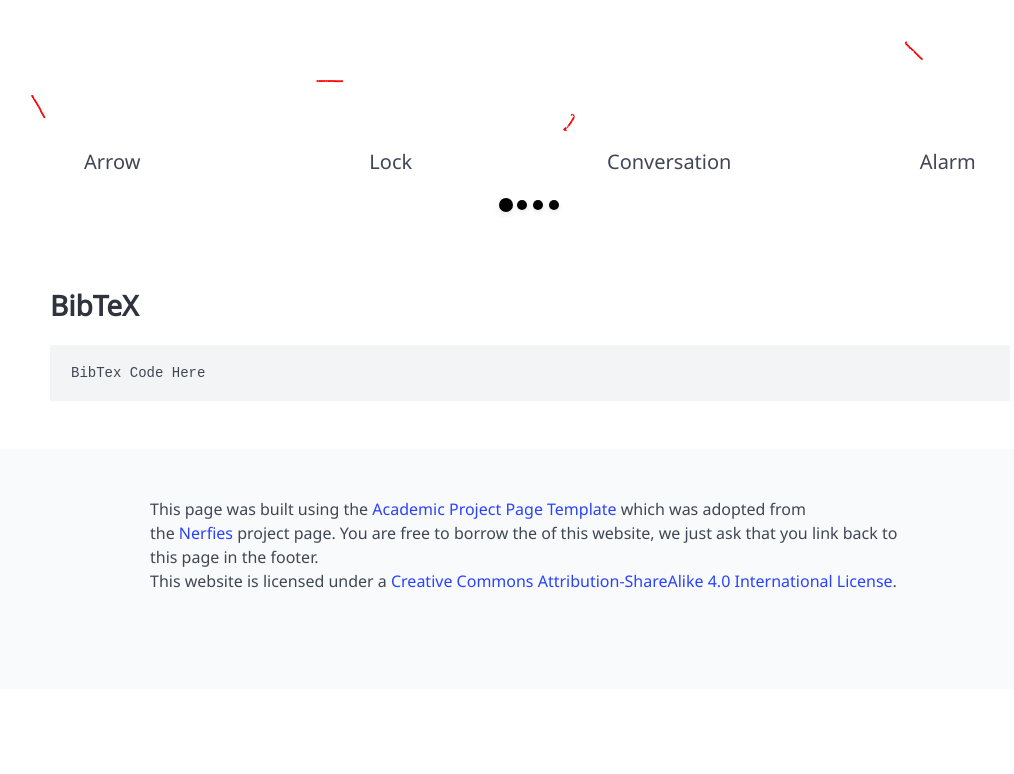
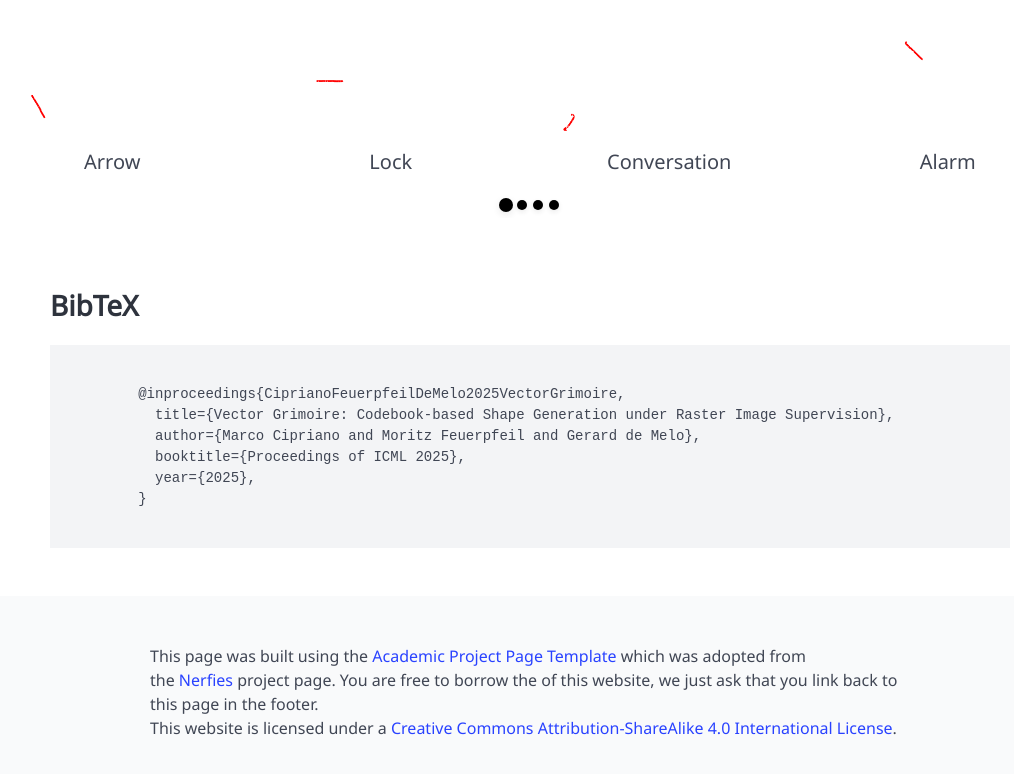
Before and after one commit to potpov/grimoire-web, a plain HTML site: page index.html in a window 1280 px wide. Shown: the part 5906-6680 px from the top of the page, without its empty margins (110-1124 px from the left). Before the commit the page ends 6595 px from the top, so only its background shows below. Drawn offline with nearby package versions, Linux system fonts and the light colour scheme; some icons are missing; a web font is replaced by a local one.

Commit message:
adds bibtext

```diff
--- a/index.html
+++ b/index.html
@@ -1144,7 +1144,14 @@
   <section class="section" id="BibTeX">
     <div class="container is-max-desktop content">
       <h2 class="title">BibTeX</h2>
-      <pre><code>BibTex Code Here</code></pre>
+      <pre><code>
+        @inproceedings{CiprianoFeuerpfeilDeMelo2025VectorGrimoire,
+          title={Vector Grimoire: Codebook-based Shape Generation under Raster Image Supervision},
+          author={Marco Cipriano and Moritz Feuerpfeil and Gerard de Melo},
+          booktitle={Proceedings of ICML 2025},
+          year={2025},
+        }
+      </code></pre>
     </div>
 </section>
 <!--End BibTex citation -->
```
